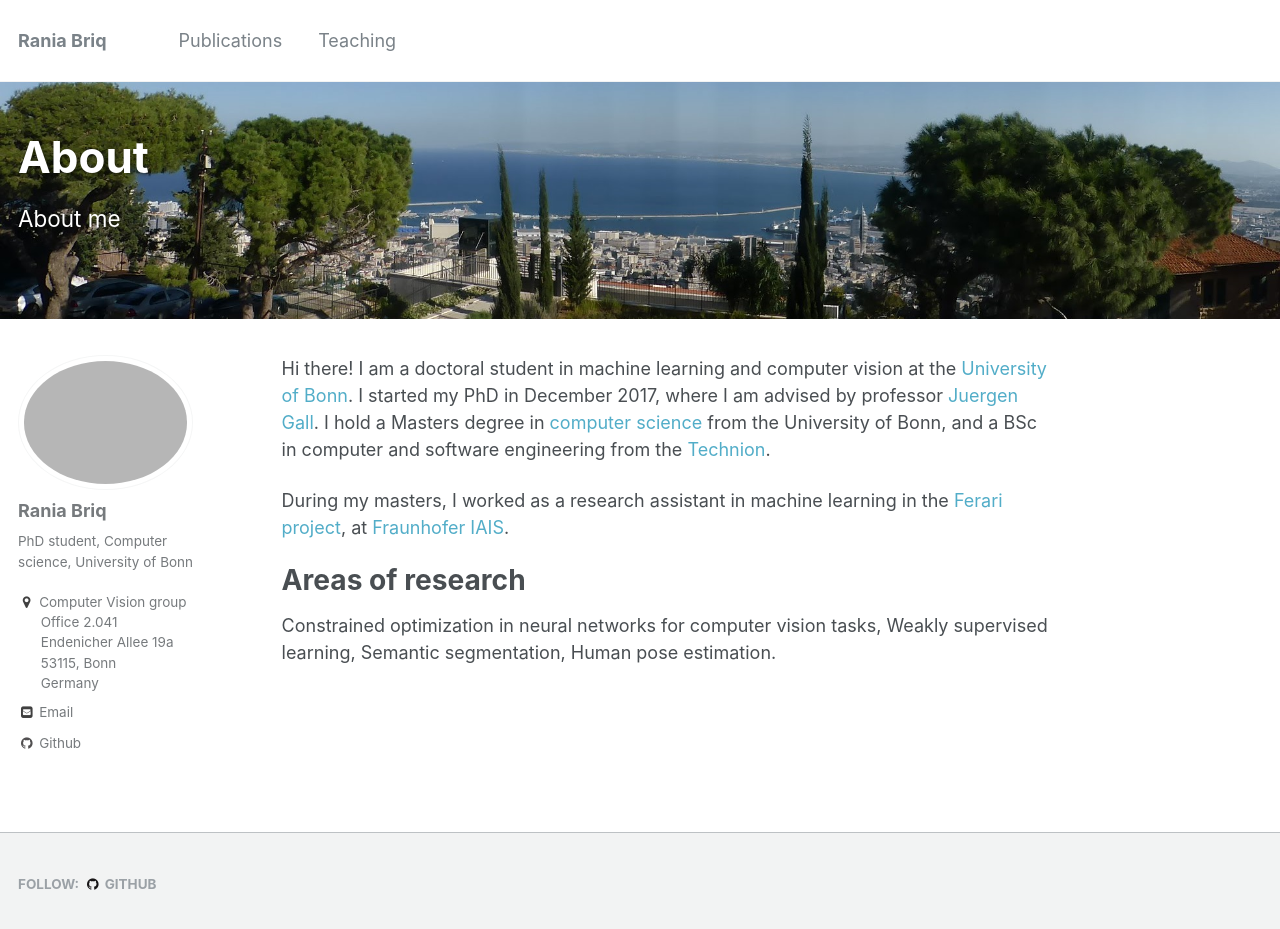
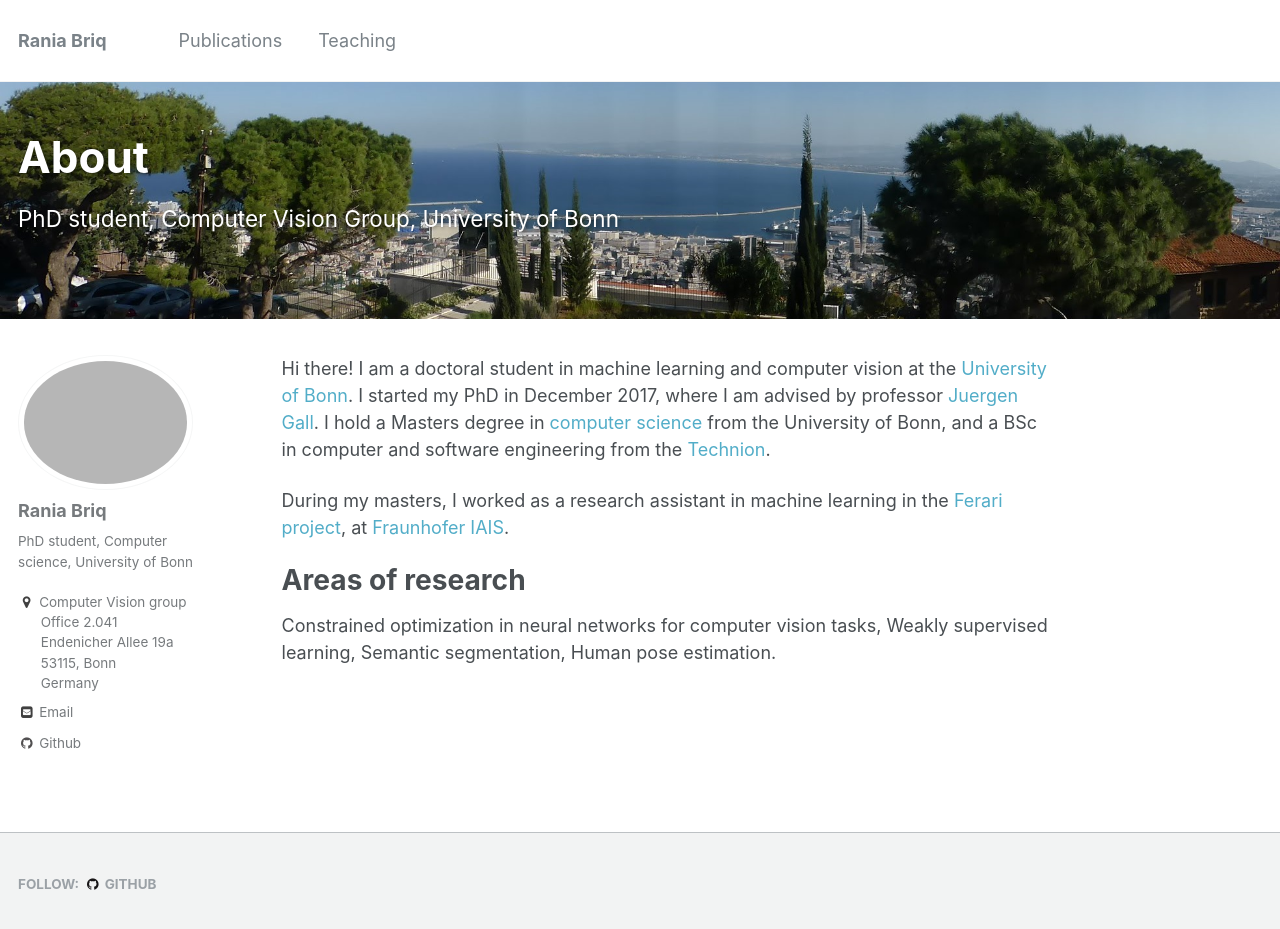
Before and after one commit to briqr/briqr.github.io, a Jekyll site: the page built from _pages/about.md, in a window 1280 px wide and 942 px high. Shown: the top 929 px of the window. Built offline with Jekyll 4.4.1, drawn with Linux system fonts in a browser that asks for light colours.

Commit message:
Update about.md

```diff
--- a/_pages/about.md
+++ b/_pages/about.md
@@ -1,7 +1,7 @@
 ---
 permalink: /
 title: "About"
-excerpt: "About me"
+excerpt: "PhD student, Computer Vision Group, University of Bonn"
 header:
  overlay_image: Haifa.jpg
 author_profile: true
```
